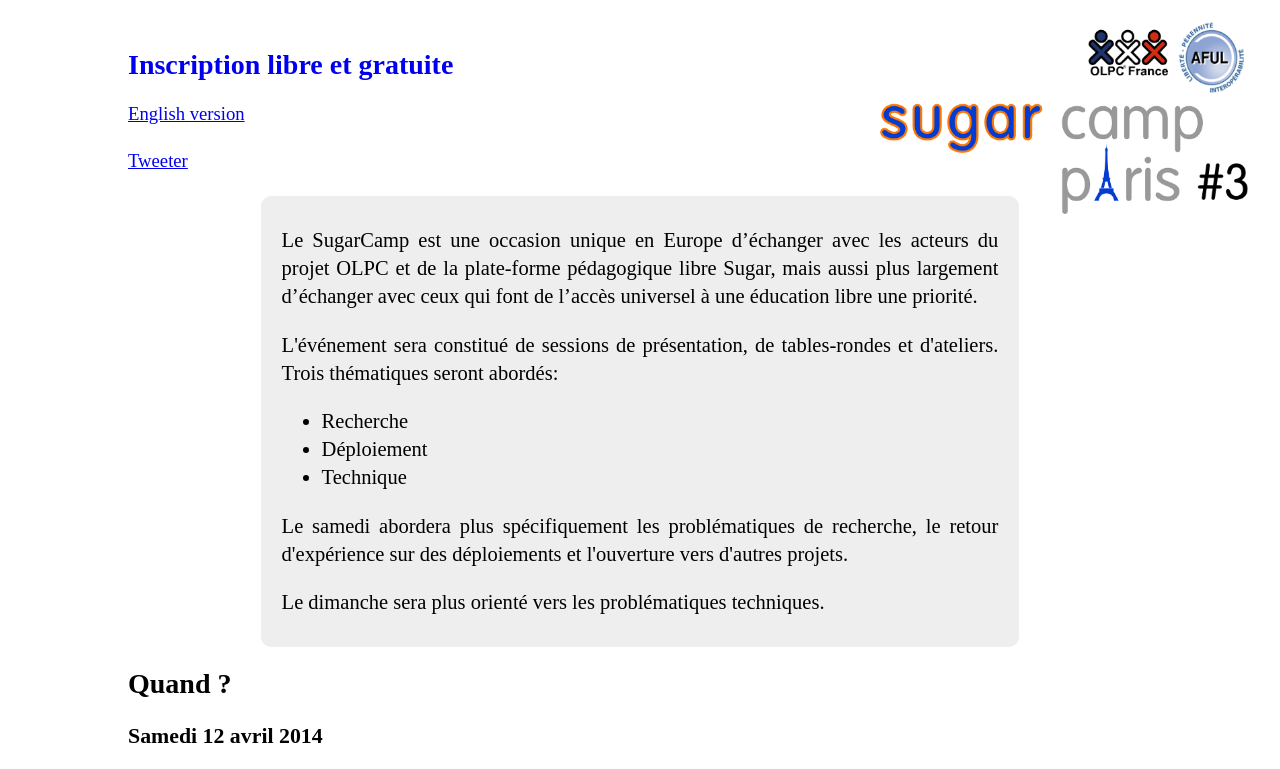
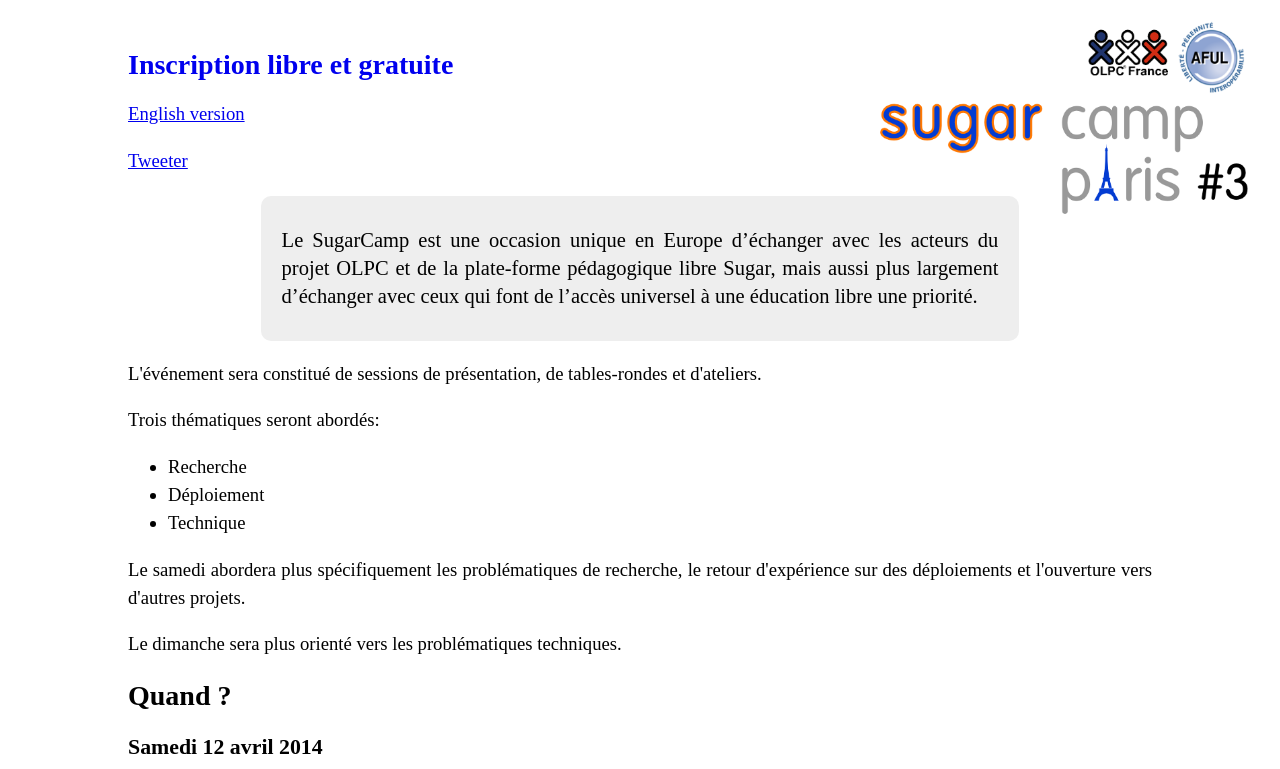
Before and after one commit to luuik/sugarcamp, a plain HTML site: page index.html in a window 1280 px wide. Shown: the top 769 px of the page. Drawn offline with Linux system fonts and the light colour scheme; a web font is replaced by a local one.

Commit message:
Update header

```diff
--- a/index.html
+++ b/index.html
@@ -4,7 +4,7 @@
 <html xmlns="http://www.w3.org/1999/xhtml" lang="fr" xml:lang="fr">
 <head>
 <title>SugarCamp #3</title>
-<!-- 2014-02-28 ven. 11:26 -->
+<!-- 2014-02-28 ven. 11:36 -->
 <meta  http-equiv="Content-Type" content="text/html;charset=utf-8" />
 <meta  name="generator" content="Org-mode" />
 <meta  name="author" content="Bastien Guerry" />
@@ -41,20 +41,35 @@ Le SugarCamp est une occasion unique en Europe d’échanger avec les
 acteurs du projet OLPC et de la plate-forme pédagogique libre Sugar,
 mais aussi plus largement d’échanger avec ceux qui font de l’accès
 universel à une éducation libre une priorité.</p>
+</div>
 
-<p>L'événement sera constitué de sessions de présentation, de tables-rondes et d'ateliers.
-Trois thématiques seront abordés:</p>
+<p>
+L'événement sera constitué de sessions de présentation, de
+tables-rondes et d'ateliers.
+</p>
 
-<ul>
-<li>Recherche</li>
-<li>Déploiement</li>
-<li>Technique</li>
+<p>
+Trois thématiques seront abordés:
+</p>
+
+<ul class="org-ul">
+<li>Recherche
+</li>
+<li>Déploiement
+</li>
+<li>Technique
+</li>
 </ul>
 
-<p>Le samedi abordera plus spécifiquement les problématiques de recherche, le retour d'expérience sur des déploiements et l'ouverture vers d'autres projets.</p>
+<p>
+Le samedi abordera plus spécifiquement les problématiques de
+recherche, le retour d'expérience sur des déploiements et l'ouverture
+vers d'autres projets.
+</p>
 
-<p>Le dimanche sera plus orienté vers les problématiques techniques.</p>
-</div>
+<p>
+Le dimanche sera plus orienté vers les problématiques techniques.
+</p>
 
 <div id="outline-container-sec-1" class="outline-2">
 <h2 id="sec-1">Quand ?</h2>
```
Also changed, not shown: 1 other file.
